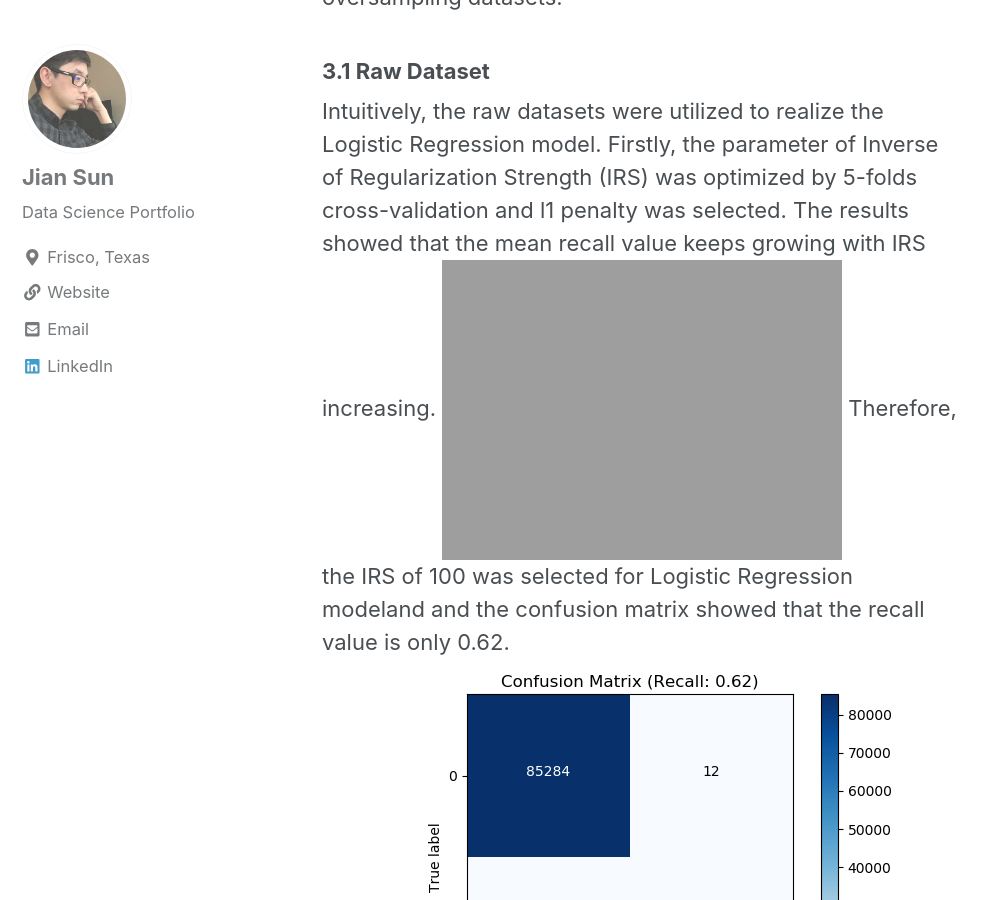
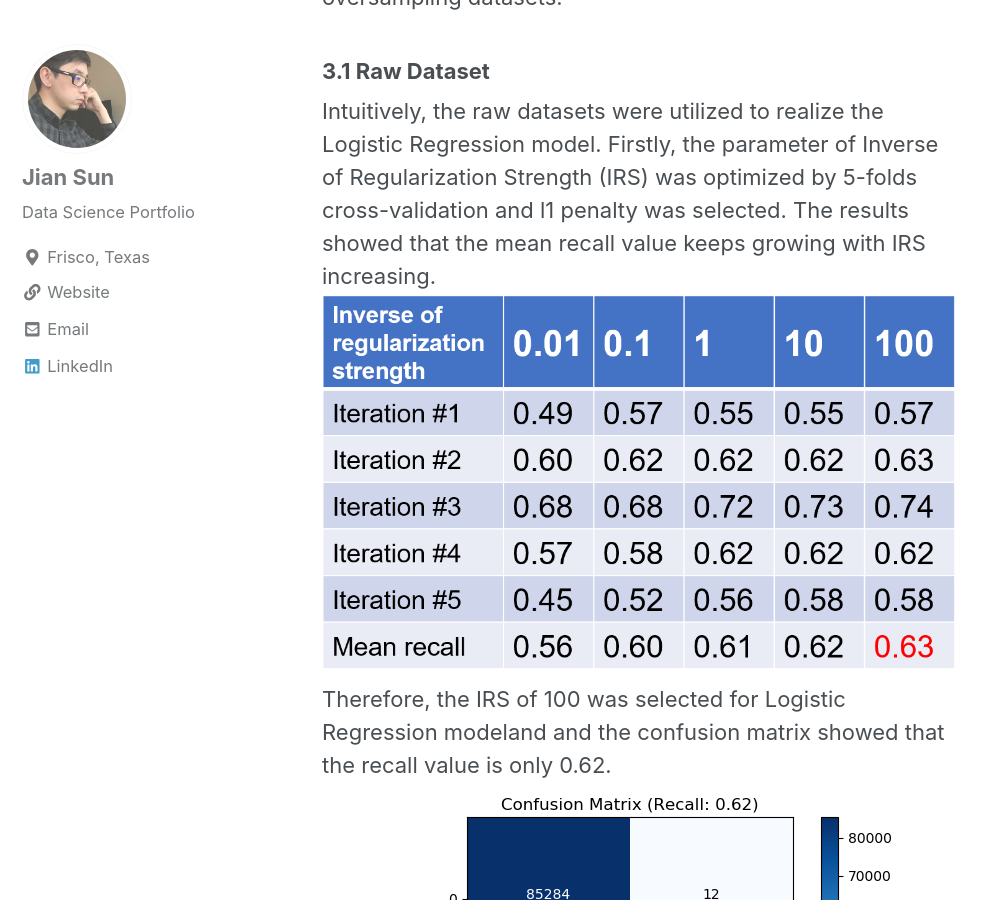
Before and after one commit to jianv/jianv.github.io, a Jekyll site: the page built from _posts/2016-01-28-ml-creditcard.md, in a window 1280 px wide and 900 px high, scrolled down 1689 px. Shown: the whole window, without its empty margins (0-996 px from the left). Built offline with Jekyll 4.4.1, drawn with Linux system fonts in a browser that asks for light colours; nearby versions of some CDN libraries.

Commit message:
Update 2016-01-28-ml-creditcard.md

```diff
--- a/_posts/2016-01-28-ml-creditcard.md
+++ b/_posts/2016-01-28-ml-creditcard.md
@@ -16,7 +16,7 @@
 
 ### 3.1 Raw Dataset
 Intuitively, the raw datasets were utilized to realize the Logistic Regression model. Firstly, the parameter of Inverse of Regularization Strength (IRS) was optimized by 5-folds cross-validation and l1 penalty was selected. The results showed that the mean recall value keeps growing with IRS increasing.
-<img src="{{ site.url }}{{ site.baseurl }}/images/ml_creditcard/3_1_cparam.png" alt="linearly separable data">
+<img src="{{ site.url }}{{ site.baseurl }}/images/ml_creditcard/2_1_cparam.png" alt="linearly separable data">
 Therefore, the IRS of 100 was selected for Logistic Regression modeland and the confusion matrix showed that the recall value is only 0.62.
 <img src="{{ site.url }}{{ site.baseurl }}/images/ml_creditcard/2_1.png" alt="linearly separable data">
 
```
